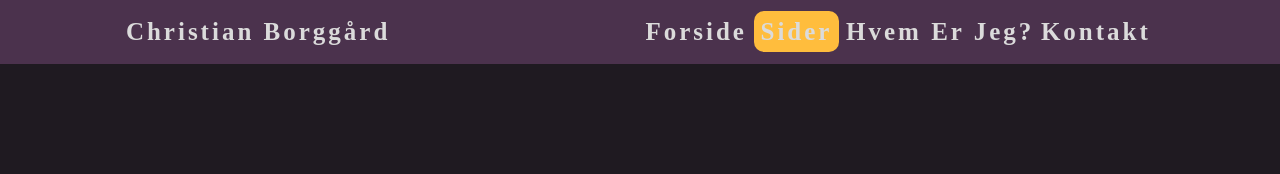
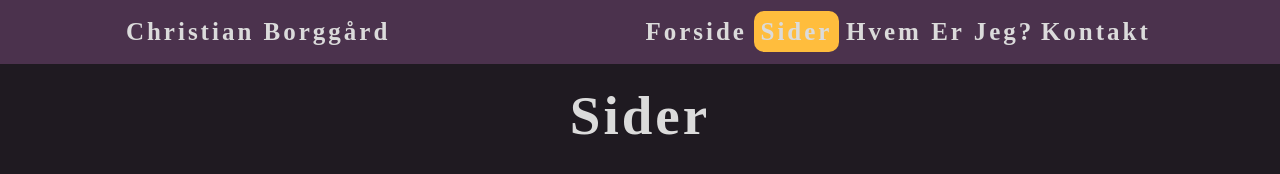
Before and after one commit to TheSpahThatSpies/Christian-Portfolie, a plain HTML site: page sider.html in a window 1280 px wide. Drawn offline with Linux system fonts and the light colour scheme; a web font is replaced by a local one.

Commit message:
Tilføjelse af titel
Tilføjer h1 i toppen

```diff
--- a/sider.html
+++ b/sider.html
@@ -25,6 +25,9 @@
             <div class="bm-line3"></div>
         </div>
     </nav>
+    <main>
+        <h1>Sider</h1>
+    </main>
     <script src="menu.js"></script>
 </body>
 </html>
```
